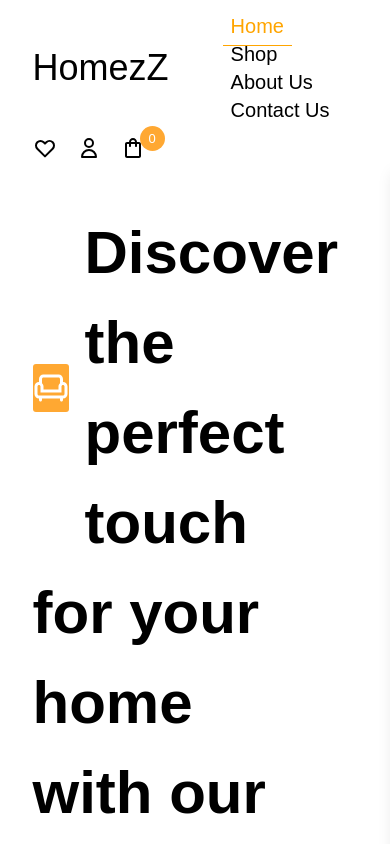
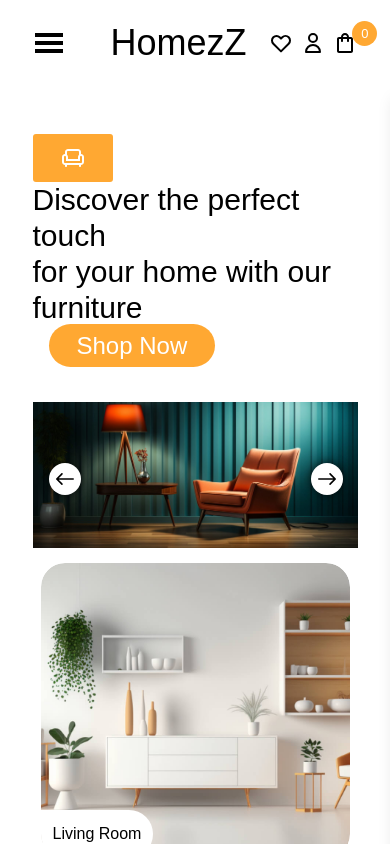
Before and after one commit to RazvanConstantin1/homezz, a React (Vite) app: page / in a window 390 px wide. Shown: the top 844 px of the page. Built offline with nearby package versions, Linux system fonts and the light colour scheme.

Commit message:
made mobile nav bar and implemented scroll to top on route change

```diff
--- a/src/common/Header.jsx
+++ b/src/common/Header.jsx
@@ -2,12 +2,20 @@ import React, { useEffect, useState } from "react";
 import { Link, NavLink } from "react-router-dom";
 import { navbar } from "../data/Data.js";
 import { HiOutlineHeart, HiOutlineUser } from "react-icons/hi";
+import { GiHamburgerMenu } from "react-icons/gi";
 import { MdOutlineShoppingBag } from "react-icons/md";
 import SideBar from "../common/SideBar.jsx";
 import { useSelector } from "react-redux";
+import MobileNav from "./mobileNav.jsx";
 
 const Header = () => {
   const [sticky, setSticky] = useState(false);
+
+  const [mobileNav, setMobileNav] = useState(false);
+
+  const handleMobileNav = () => {
+    setMobileNav(!mobileNav);
+  };
 
   useEffect(() => {
     const handleScroll = () => {
@@ -34,13 +42,17 @@ const Header = () => {
           sticky ? "header sticky py-4 top-0 z-50 shadow-xl" : ""
         } `}
       >
-        <div className="w-10/12 m-auto flex flex-wrap justify-between items-center">
+        <div className="w-10/12 m-auto flex flex-wrap justify-between items-center py-4">
+          <div className="block lg:hidden relative" onClick={handleMobileNav}>
+            <GiHamburgerMenu className="w-[2em] h-[3em]" />
+          </div>
+          <MobileNav mobileNav={mobileNav} handleMobileNav={handleMobileNav} />
           <div>
             <Link to={"/"} className="logo">
               HomezZ
             </Link>
           </div>
-          <div className="md:flex flex-wrap text-base py-3">
+          <div className="lg:flex flex-wrap text-base py-3 hidden">
             {navbar.map((link, index) => {
               return (
                 <div key={index} className="mr-5">
@@ -54,14 +66,14 @@ const Header = () => {
               );
             })}
           </div>
-          <li className="flex flex-wrap">
-            <Link className="mr-5 text-2xl">
+          <li className="flex flex-wrap gap-2">
+            <Link className="text-2xl">
               <HiOutlineHeart />
             </Link>
-            <Link className="mr-5 text-2xl">
+            <Link className="text-2xl">
               <HiOutlineUser />
             </Link>
-            <Link className="relative mr-5 text-2xl" onClick={toggleSidebar}>
+            <Link className="relative text-2xl" onClick={toggleSidebar}>
               <MdOutlineShoppingBag />
 
               <div className="items_count">
--- /dev/null
+++ b/src/common/MobileNav.jsx
@@ -0,0 +1,28 @@
+import React from "react";
+import { NavLink } from "react-router-dom";
+import { navbar } from "../data/Data.js";
+
+const MobileNav = ({ mobileNav, handleMobileNav }) => {
+  return (
+    <div>
+      {mobileNav && (
+        <div className="absolute left-0 top-20 w-full h-[30dvh] bg-white flex flex-col items-center gap-4 pt-10 z-50">
+          {navbar.map((link, index) => {
+            return (
+              <div key={index} className="mr-5" onClick={handleMobileNav}>
+                <NavLink
+                  to={link.path}
+                  className="p-2 link-hover transition-all text-xl"
+                >
+                  {link.nav}
+                </NavLink>
+              </div>
+            );
+          })}
+        </div>
+      )}
+    </div>
+  );
+};
+
+export default MobileNav;
--- a/src/components/Banner.jsx
+++ b/src/components/Banner.jsx
@@ -20,24 +20,27 @@ const Banner = () => {
 
   return (
     <div className="banner mt-12">
-      <div className="w-10/12 m-auto">
-        <div>
-          <div className="mb-10">
-            <div className="header-text">
-              <Link to={"/shop"} className="flex items-center">
-                <div className="text-white mr-4 common-hover text-4xl rounded-3xl h-12 w-20 grid place-items-center">
+      <div className="w-10/12 m-auto ">
+        <div className="flex justify-center items-center">
+          <div className="mb-10 flex flex-col justify-center items-center">
+            <div className="text-3xl sm:text-5xl">
+              <Link to={"/shop"} className="flex-col sm:flex-row items-center">
+                <div className="text-white mr-4 common-hover text-2xl sm:text-4xl rounded-3xl h-12 w-20 grid place-items-center">
                   <MdOutlineChair />
                 </div>
-                Discover the perfect touch
               </Link>
-              <p>for your home </p>
-              with our furniture
-              <Link
-                to={"/shop"}
-                className="text-white common-hover text-4xl ml-4 px-7 py-2 !rounded-3xl"
-              >
-                Shop Now
-              </Link>
+              <p>Discover the perfect touch</p>
+              <div className="flex flex-col justify-center">
+                <p>for your home with our furniture</p>
+              </div>
+              <button>
+                <Link
+                  to={"/shop"}
+                  className="text-white common-hover text-2xl sm:text-4xl ml-4 px-7 py-2 !rounded-3xl"
+                >
+                  Shop Now
+                </Link>
+              </button>
             </div>
           </div>
         </div>
--- a/src/components/FlashSale.jsx
+++ b/src/components/FlashSale.jsx
@@ -20,7 +20,7 @@ const FlashSale = () => {
     <div>
       <div className="w-10/12 m-auto">
         <Heading />
-        <div className="grid grid-cols-4 gap-3">
+        <div className="grid grid-cols-4 gap-3 mb-8">
           {products.map((item, index) => (
             <div key={index} className="mt-8">
               <div className="overflow-hidden relative">
--- /dev/null
+++ b/src/components/ScrollToTop.jsx
@@ -0,0 +1,12 @@
+import { useEffect } from "react";
+import { useLocation } from "react-router-dom";
+
+export default function ScrollToTop() {
+  const { pathname } = useLocation();
+
+  useEffect(() => {
+    window.scrollTo(0, 0);
+  }, [pathname]);
+
+  return null;
+}
--- a/src/routes/rootLayout.jsx
+++ b/src/routes/rootLayout.jsx
@@ -2,11 +2,13 @@ import React from "react";
 import { Outlet } from "react-router-dom";
 import Header from "../common/Header.jsx";
 import Footer from "../common/Footer.jsx";
+import ScrollToTop from "../components/ScrollToTop.jsx";
 
 const RootLayout = () => {
   return (
     <div>
       <Header />
+      <ScrollToTop />
       <Outlet />
       <Footer />
     </div>
```
